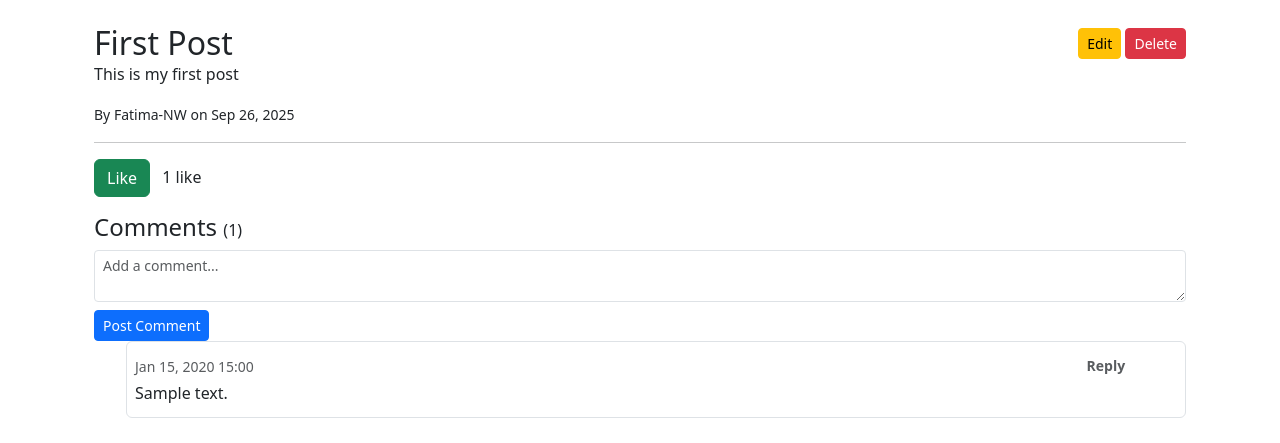
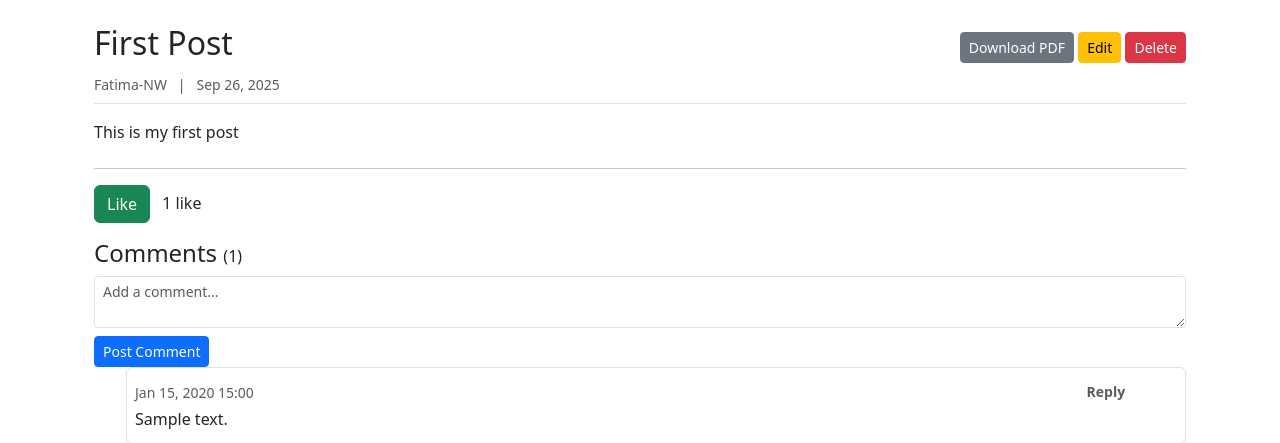
Before and after one commit to Fatima-NW/Blogging-Platform, a Django app: page /posts/1/ in a window 1280 px wide. Shown: the part 56-499 px from the top of the page. Run offline with Django 5.2, Linux system fonts and the light colour scheme; a user stored in the database is signed in; data comes from the database, SQL or seed files in the repository; tables that the repository leaves empty hold one stand-in row (values such as "Sample post"); parts of the project's set-up code (start-up, migrations or seed data) failed here and were passed over.

Commit message:
Addbutton for downloading PDFs

```diff
--- a/templates/posts/post_detail.html
+++ b/templates/posts/post_detail.html
@@ -4,6 +4,7 @@ Displays a single blog post with details
 Features:
 - Shows post title, content, author, and creation date
 - Edit/Delete buttons for post author
+- Post download button
 - Like button with toggle
 - Comment section with:
     - Submission form for authenticated users
@@ -19,18 +20,32 @@ Features:
 
 {% block content %}
 <div class="container">
-    <div class="d-flex justify-content-between align-items-center">
-        <h2 class="mb-0">{{ post.title }}</h2>
-        <!-- Edit and Delete post buttons -->
-        {% if user == post.author %}
+    <div class="border-bottom pb-2 mb-3">
+        <div class="d-flex justify-content-between align-items-center">
+            <h2 class="mb-2">{{ post.title }}</h2>
             <div>
-                <a href="{% url 'post_edit' post.pk %}" class="btn btn-warning btn-sm">Edit</a>
-                <a href="{% url 'post_delete' post.pk %}" class="btn btn-danger btn-sm">Delete</a>
+                <!-- Download post buttons -->
+                {% if user.is_authenticated %}
+                <a href="{% url 'generate_post_pdf' post.pk %}" class="btn btn-secondary btn-sm"> Download PDF </a>
+                {% endif %}
+                <!-- Edit and Delete post buttons -->
+                {% if user == post.author %}
+                        <a href="{% url 'post_edit' post.pk %}" class="btn btn-warning btn-sm">Edit</a>
+                        <a href="{% url 'post_delete' post.pk %}" class="btn btn-danger btn-sm">Delete</a>
+                {% endif %}
             </div>
-        {% endif %}
+        </div>
+        <!-- Author + Date -->
+        <div class="text-muted small mt-1">
+            <i class="bi bi-person-circle"></i> {{ post.author }} &nbsp; | &nbsp;
+            <i class="bi bi-calendar3"></i> {{ post.created_at|date:"M d, Y" }}
+        </div>
     </div>
-    <p>{{ post.content }}</p>
-    <small>By {{ post.author }} on {{ post.created_at|date:"M d, Y" }}</small>
+
+    <!-- Post Content -->
+    <div class="mb-4">
+        <p style="font-size: 1.1rem; line-height: 1.5;">{{ post.content|linebreaks }}</p>
+    </div>
     <hr>
 
     <!-- Like Button -->
```
